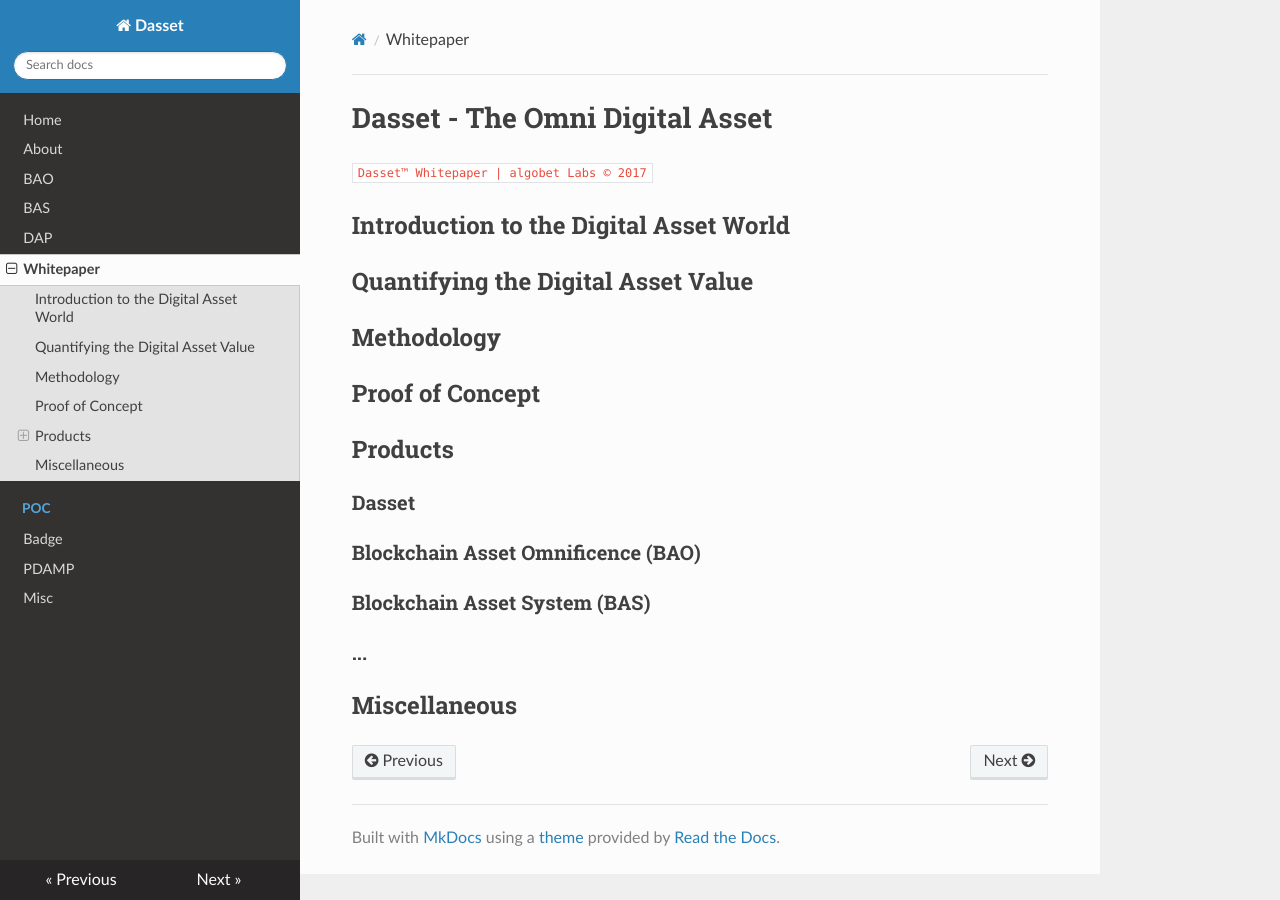
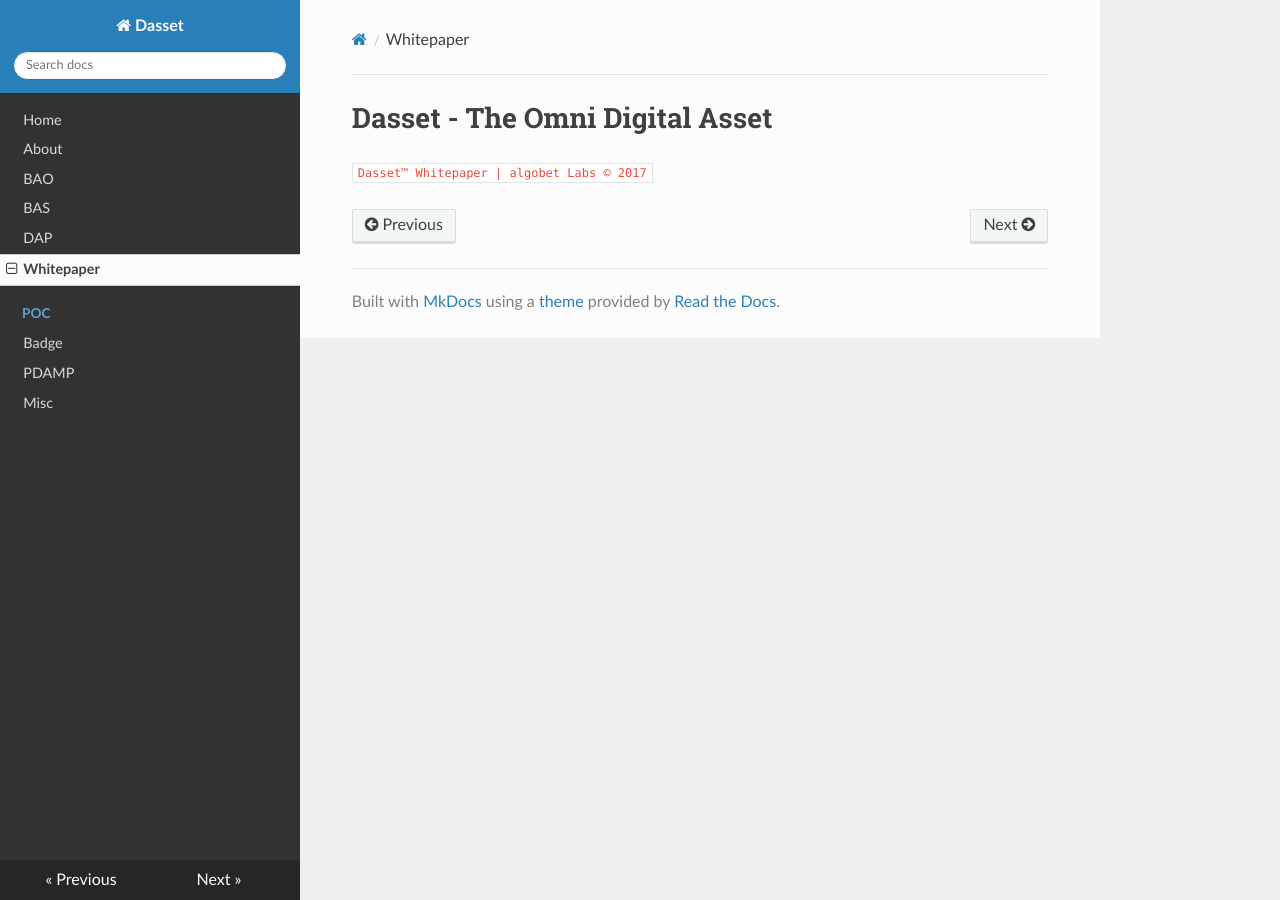
Before and after one commit to Dassets/clover, an MkDocs documentation site: the page built from docs/whitepaper.md, in a window 1280 px wide. Built offline with MkDocs 1.6.1, drawn with Linux system fonts in a browser that asks for light colours; nearby versions of some CDN libraries; old or Windows-style settings are respelled for this version of MkDocs.

Commit message:
docs retouched

```diff
--- a/docs/whitepaper.md
+++ b/docs/whitepaper.md
@@ -1,27 +1,2 @@
 # Dasset - The Omni Digital Asset
 `Dasset™ Whitepaper | algobet Labs © 2017`
-
-## Introduction to the Digital Asset World
-
-
-## Quantifying the Digital Asset Value
-
-
-## Methodology
-
-
-## Proof of Concept
-
-
-## Products
-
-### Dasset
-
-### Blockchain Asset Omnificence (BAO)
-
-### Blockchain Asset System (BAS)
-
-### ...
-
-
-## Miscellaneous
```
Also changed, not shown: docs/about.md (+2 -3 lines), docs/index.md (+4 -4 lines).
